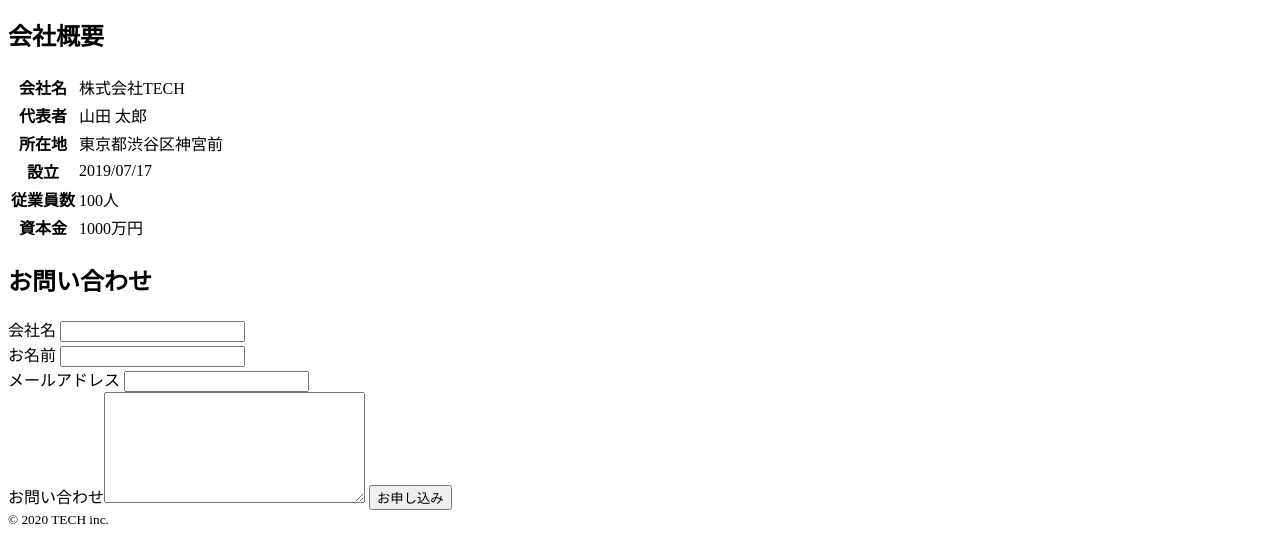
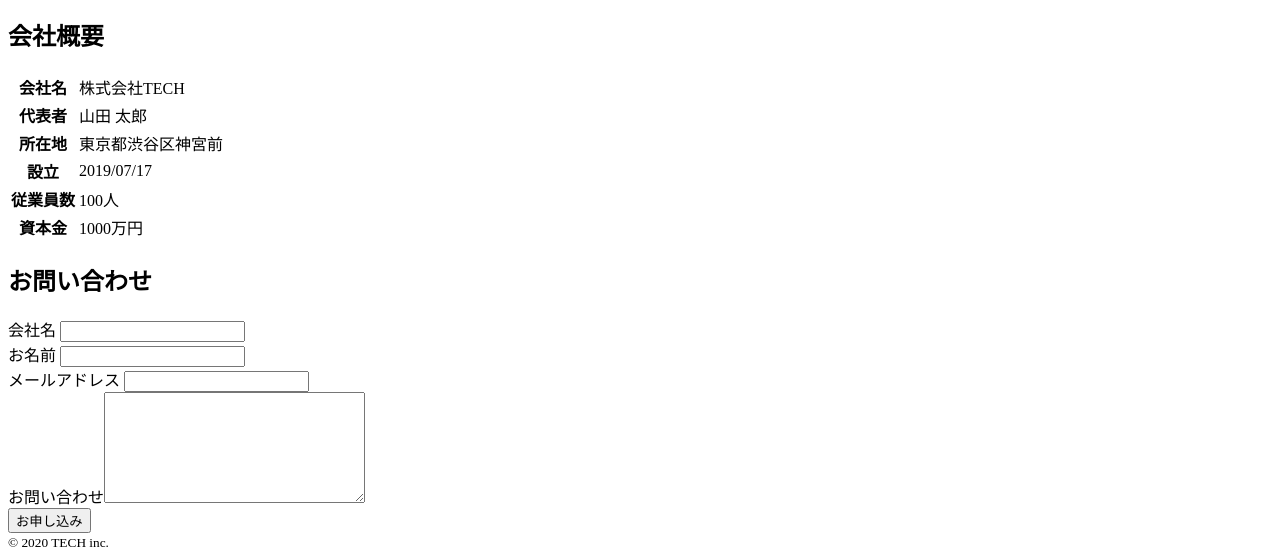
Before and after one commit to myoksnt/20240220_miyaoka_html, a plain HTML site: page index.html in a window 1280 px wide. Shown: the part 936-1495 px from the top of the page. Before the commit the page ends 1472 px from the top, so only its background shows below. Drawn offline with Linux system fonts and the light colour scheme.

Commit message:
html-test

```diff
--- a/index.html
+++ b/index.html
@@ -51,7 +51,7 @@
         <label> 会社名 <input type="text" name="name" /> </label><br>
         <label> お名前 <input type="text" name="name" /> </label><br>
         <label> メールアドレス <input type="text" name="name" /> </label><br>
-        お問い合わせ<textarea name="textarea" cols="30" rows="7"></textarea>
+        お問い合わせ<textarea name="textarea" cols="30" rows="7"></textarea><br>
         <input type="submit" value="お申し込み" />
     </form>
 
```
